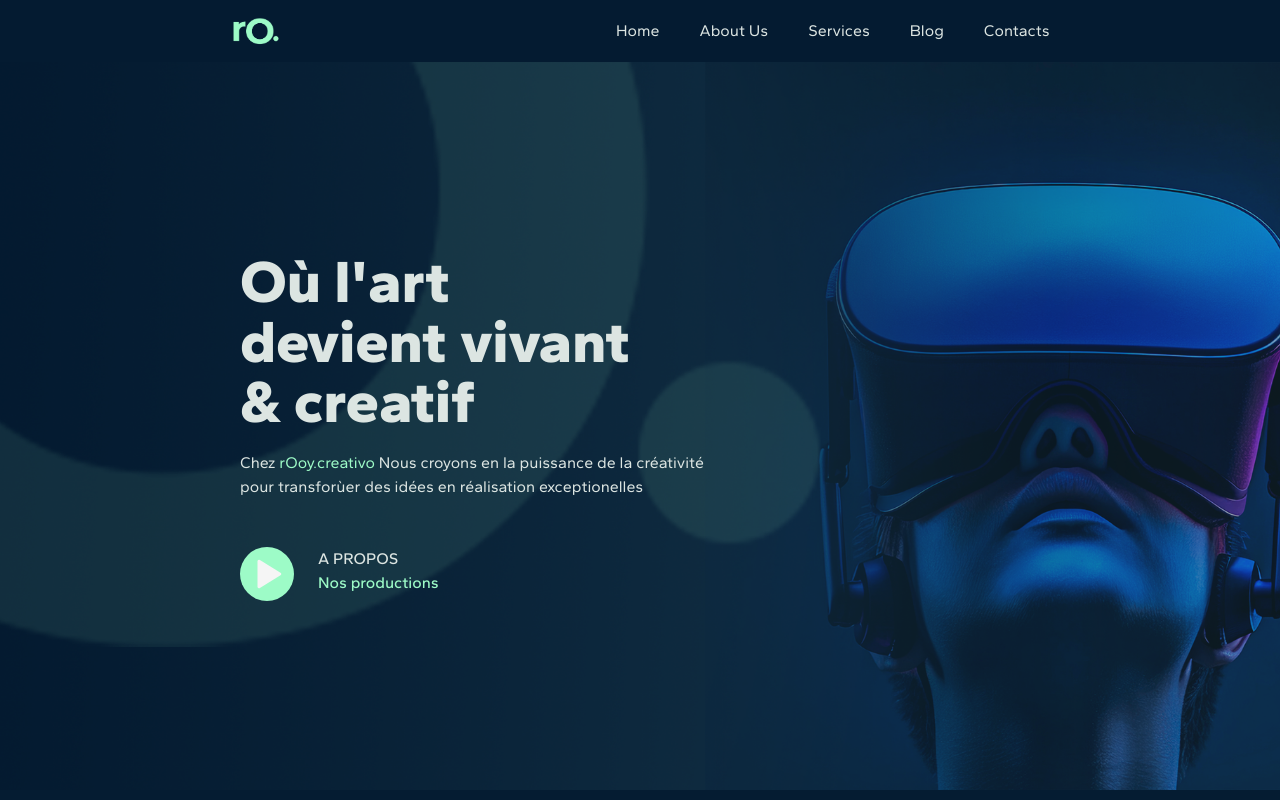
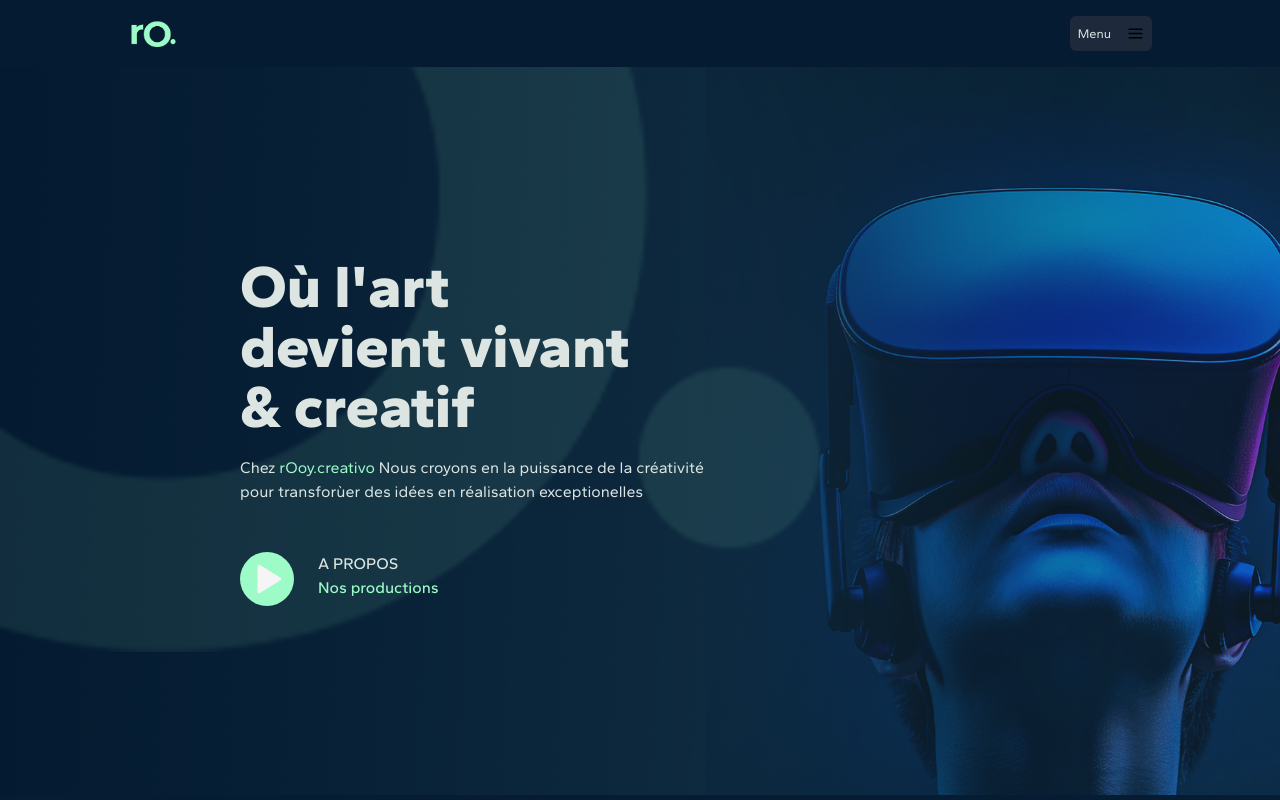
Before and after one commit to romeokany187/forRooy, a Next.js app: page / in a window 1280 px wide. Shown: the top 800 px of the page. Built offline with nearby package versions, Linux system fonts and the light colour scheme.

Commit message:
rechange

```diff
--- a/components/Navbar.jsx
+++ b/components/Navbar.jsx
@@ -1,4 +1,5 @@
 'use client'
+import Image from "next/image";
 import Link from "next/link"
 import { useEffect, useState } from "react"
 
@@ -6,14 +7,19 @@ const NavBar = (
   { className }
 ) => {
   const [showShadow, setShowShadow] = useState(true);
+  const [menuOpen, setMenuOpen] = useState(false);
+
+  const toggleMenu = () => {
+    return setMenuOpen(!menuOpen)
+  }
 
   useEffect(() => {
-    const handleScroll = () =>{
-      if(window.scrollY > 73) {
+    const handleScroll = () => {
+      if (window.scrollY > 73) {
         setShowShadow(true)
         console.log('papa');
 
-      }else {
+      } else {
         setShowShadow(false)
         console.log('mama');
       }
@@ -25,16 +31,26 @@ const NavBar = (
   }, []);
   return (
     <div className={`bg-secondary ${showShadow ? 'bg-opacity-95' : 'bg-opacity-100'} bg-opacity-95
-       w-full  px-[8rem] py-4 flex justify-center  items-center
+       w-full  px-[8rem] py-4 flex justify-between  items-center
     top-0 left-0 sticky mb-0  'shadow-lg shadow-transparent'`}>
       <div className="logo w-[5%] "><img src="/assets/images/logos/logo_home.png" alt="" /></div>
-      <div className="menu flex flex-row gap-10 w-[75%] justify-end items-center">
-        <Link href="/"><div className="text-[#dce5e2] text-[1rem] cursor-pointer ">Home</div></Link>
-        <Link href="/"><div className="text-[#dce5e2] text-[1rem] cursor-pointer">About Us</div></Link>
-        <Link href="/"><div className="text-[#dce5e2] text-[1rem] cursor-pointer">Services</div></Link>
-        <Link href="/"><div className="text-[#dce5e2] text-[1rem] cursor-pointer">Blog</div></Link>
-        <Link href="/"><div className="text-[#dce5e2] text-[1rem] cursor-pointer">Contacts</div></Link>
+      <div className="relative">
+        <button onClick={toggleMenu} className="flex gap-4 items-center justify-center p-2 bg-slate-800
+        text-[#dce5e2] text-[1rem] rounded-md ">
+          <small>Menu</small>
+          <Image src={menuOpen ? '/close.svg' : '/hamburgerMenu.svg'} alt="open menu" width={17} height={17} />
+        </button>
+
+        {menuOpen && <div className="absolute right-0 z-50 mt-2 w-32 origin-top-right bg-secondary
+        p-2 menu flex flex-col gap-2  justify-end items-center rounded-sm">
+          <Link href="/"><div className="text-[#dce5e2] text-[1rem] cursor-pointer ">Home</div></Link>
+          <Link href="/"><div className="text-[#dce5e2] text-[1rem] cursor-pointer">About Us</div></Link>
+          <Link href="/"><div className="text-[#dce5e2] text-[1rem] cursor-pointer">Services</div></Link>
+          <Link href="/"><div className="text-[#dce5e2] text-[1rem] cursor-pointer">Blog</div></Link>
+          <Link href="/"><div className="text-[#dce5e2] text-[1rem] cursor-pointer">Contacts</div></Link>
+        </div>}
       </div>
+
     </div>
   )
 }
```
Also changed, not shown: public/close.svg (added), public/hamburgerMenu.svg (added).
